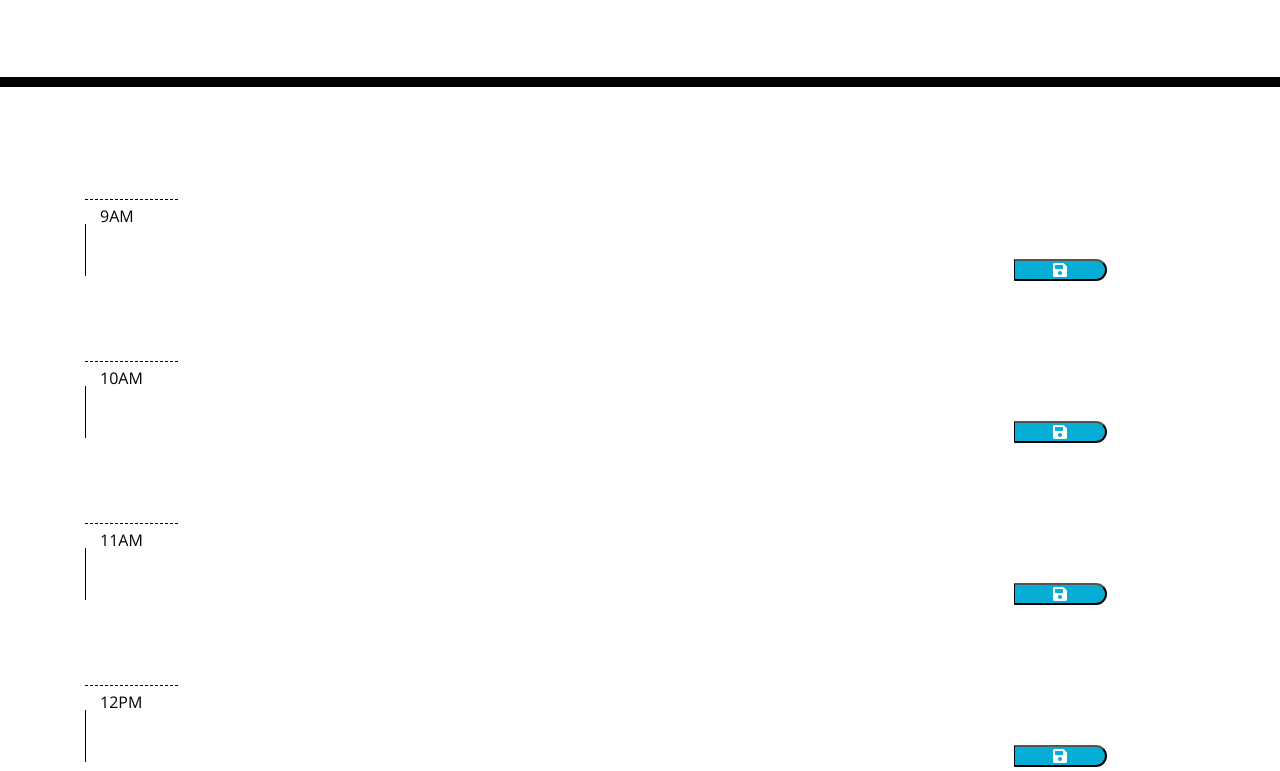
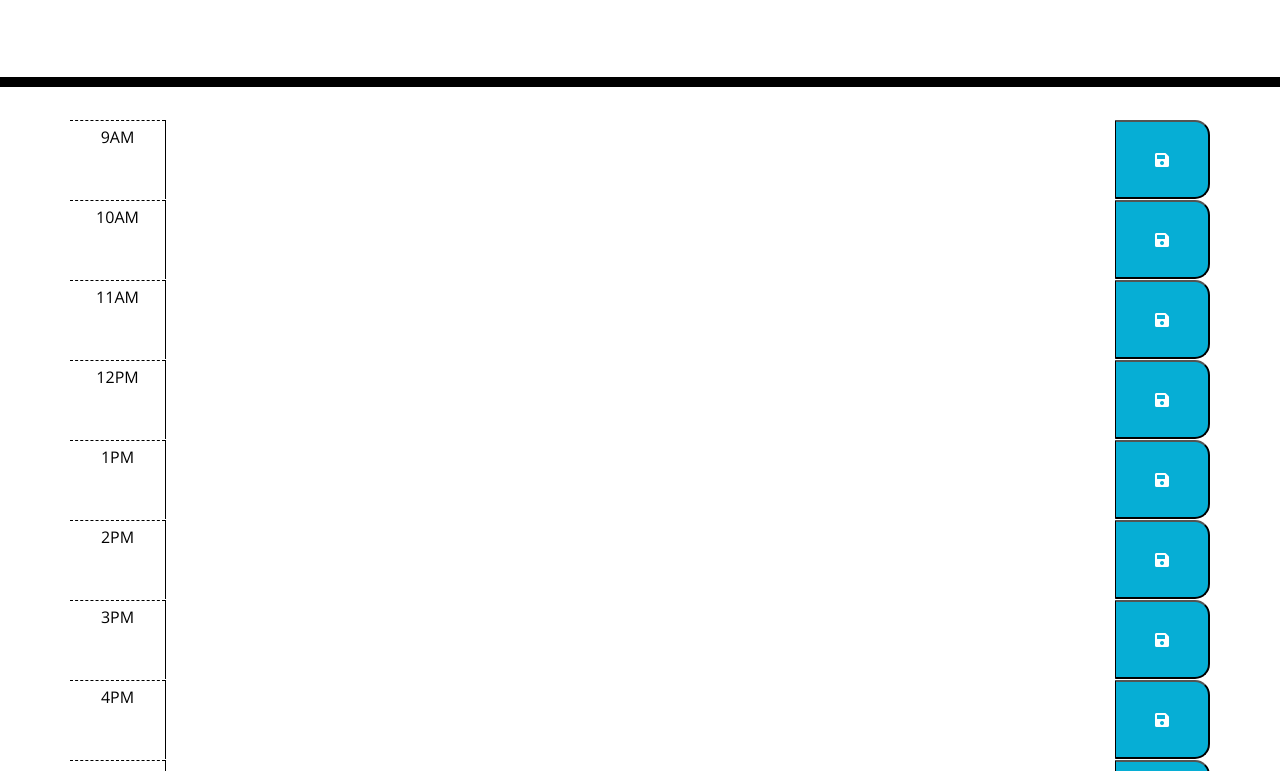
Before and after one commit to JonWong2020/work-day-planner, a plain HTML site: page index.html in a window 1280 px wide. Shown: the part 181-952 px from the top of the page. Drawn offline with nearby package versions, Linux system fonts and the light colour scheme.

Commit message:
fixed timeblock positioning

```diff
--- a/index.html
+++ b/index.html
@@ -28,59 +28,71 @@
       <p class="lead">A simple calendar app for scheduling your work day</p>
       <p id="currentDay" class="lead"></p>
     </header>
+
+<!-- Timeblocks from 9AM to 5PM -->
     <div class="container">
-      <!-- Timeblocks go here -->
 
-      <div class="row time-block" id="9"></div>
+      <div class="row time-block" id="9">
       <div class="col-1 hour pt-2">9AM</div>
       <textarea class="col-10 plan"></textarea>
       <button class="col-1 saveBtn"><i class="fas fa-save"></i></button>
+      </div>
 
-      <div class="row time-block" id="10"></div>
+      <div class="row time-block" id="10">
       <div class="col-1 hour pt-2">10AM</div>
       <textarea class="col-10 plan"></textarea>
       <button class="col-1 saveBtn"><i class="fas fa-save"></i></button>
+      </div>
 
-      <div class="row time-block" id="11"></div>
+      <div class="row time-block" id="11">
       <div class="col-1 hour pt-2">11AM</div>
       <textarea class="col-10 plan"></textarea>
       <button class="col-1 saveBtn"><i class="fas fa-save"></i></button>
+      </div>
 
-      <div class="row time-block" id="12"></div>
+      <div class="row time-block" id="12">
       <div class="col-1 hour pt-2">12PM</div>
       <textarea class="col-10 plan"></textarea>
       <button class="col-1 saveBtn"><i class="fas fa-save"></i></button>
+      </div>
 
-      <div class="row time-block" id="13"></div>
+      <div class="row time-block" id="13">
       <div class="col-1 hour pt-2">1PM</div>
       <textarea class="col-10 plan"></textarea>
       <button class="col-1 saveBtn"><i class="fas fa-save"></i></button>
+      </div>
 
-      <div class="row time-block" id="14"></div>
+      <div class="row time-block" id="14">
       <div class="col-1 hour pt-2">2PM</div>
       <textarea class="col-10 plan"></textarea>
       <button class="col-1 saveBtn"><i class="fas fa-save"></i></button>
+      </div>
 
-      <div class="row time-block" id="15"></div>
+      <div class="row time-block" id="15">
       <div class="col-1 hour pt-2">3PM</div>
       <textarea class="col-10 plan"></textarea>
       <button class="col-1 saveBtn"><i class="fas fa-save"></i></button>
+      </div>
 
-      <div class="row time-block" id="16"></div>
+      <div class="row time-block" id="16">
       <div class="col-1 hour pt-2">4PM</div>
       <textarea class="col-10 plan"></textarea>
       <button class="col-1 saveBtn"><i class="fas fa-save"></i></button>
+      </div>
 
-      <div class="row time-block" id="17"></div>
+      <div class="row time-block" id="17">
       <div class="col-1 hour pt-2">5PM</div>
       <textarea class="col-10 plan"></textarea>
       <button class="col-1 saveBtn"><i class="fas fa-save"></i></button>
+      </div>
 
     </div>
 
+    <!-- jquery, moment.js, bootstrap js scripts -->
     <script src="https://cdnjs.cloudflare.com/ajax/libs/jquery/3.2.1/jquery.min.js"></script>
     <script src="https://cdnjs.cloudflare.com/ajax/libs/moment.js/2.24.0/moment.min.js"></script>
-
+    <script src="https://code.jquery.com/jquery-3.5.1.slim.min.js" integrity="sha256-4+XzXVhsDmqanXGHaHvgh1gMQKX40OUvDEBTu8JcmNs=" crossorigin="anonymous"></script>
+    <script src="https://cdn.jsdelivr.net/npm/bootstrap@4.5.3/dist/js/bootstrap.bundle.min.js" integrity="sha384-ho+j7jyWK8fNQe+A12Hb8AhRq26LrZ/JpcUGGOn+Y7RsweNrtN/tE3MoK7ZeZDyx" crossorigin="anonymous"></script>
     <script src="./assets/js/script.js"></script>
   </body>
 </html>
```
